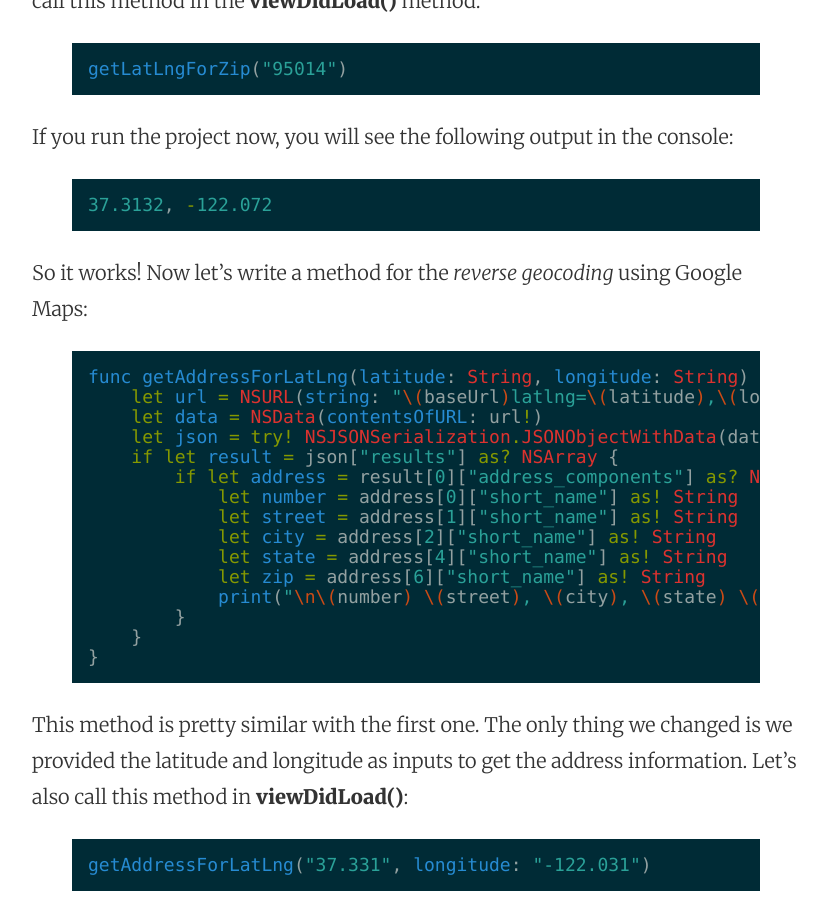
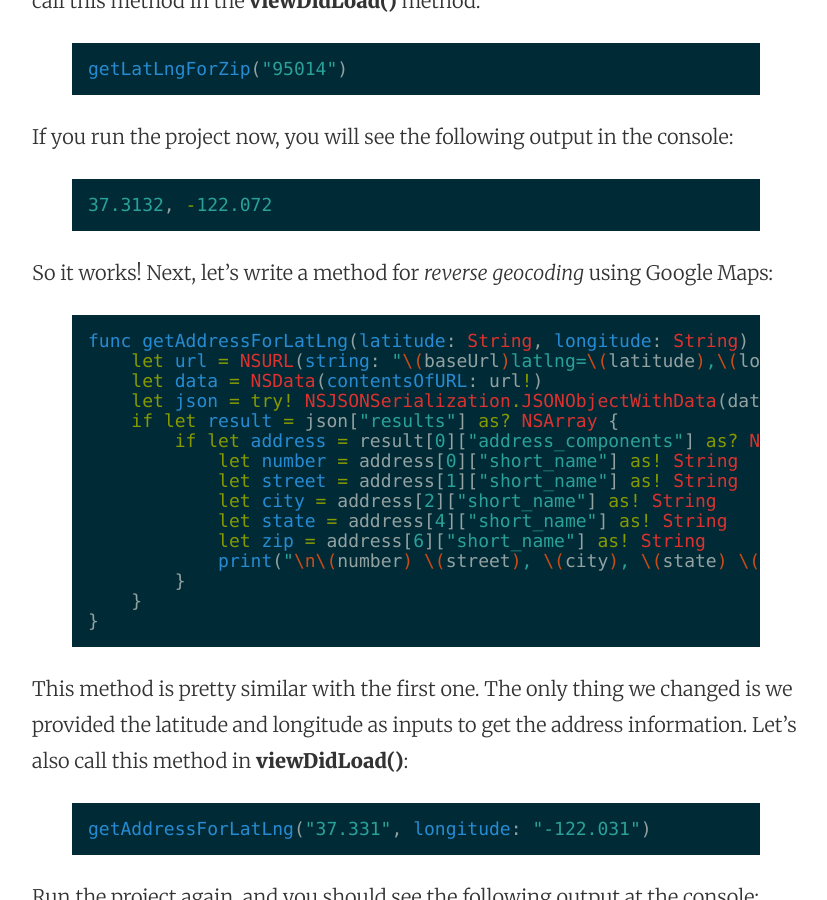
Before and after one commit to mhorga/mhorga.github.io, a Jekyll site: the page built from _posts/2015-08-14-geocoding-in-ios.markdown, in a window 1280 px wide and 900 px high, scrolled down 1636 px. Shown: the whole window, without its empty margins (224-1051 px from the left). Built offline with Jekyll 4.4.1, drawn with Linux system fonts in a browser that asks for light colours.

Commit message:
Post update: Geocoding in iOS

```diff
--- a/_posts/2015-08-14-geocoding-in-ios.markdown
+++ b/_posts/2015-08-14-geocoding-in-ios.markdown
@@ -43,7 +43,7 @@ If you run the project now, you will see the following output in the console:
 37.3132, -122.072
 {% endhighlight %}
 
-So it works! Now let's write a method for the _reverse geocoding_ using Google Maps:
+So it works! Next, let's write a method for _reverse geocoding_ using Google Maps:
 
 {% highlight swift %}
 func getAddressForLatLng(latitude: String, longitude: String) {
```
